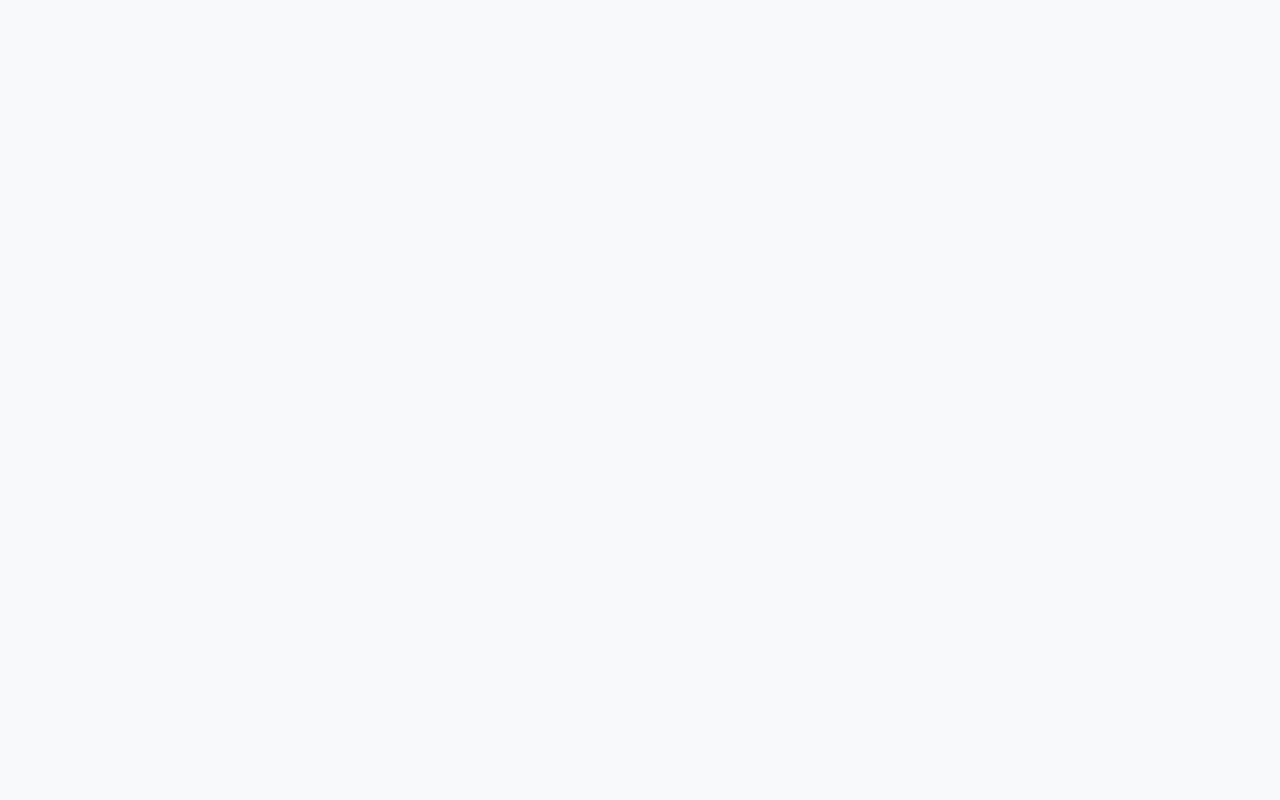
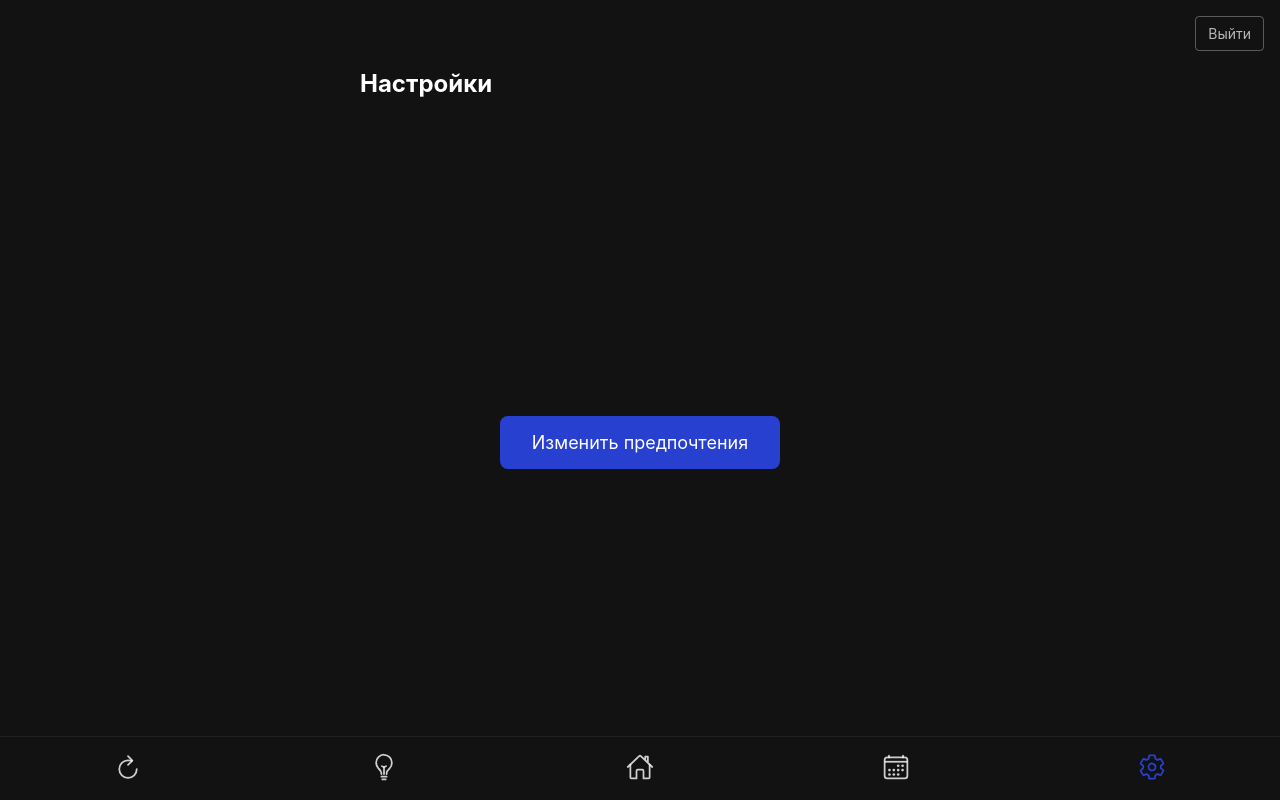
Before and after one commit to gri4014/nedoma, a React (Vite) app in the folder frontend/: page /settings in a window 1280 px wide. Before the commit this address had no page. Built offline with nearby package versions, Linux system fonts and the light colour scheme.

Commit message:
Added Settings page

```diff
--- a/frontend/src/App.tsx
+++ b/frontend/src/App.tsx
@@ -11,6 +11,7 @@ import AdminTagsPage from './pages/AdminTagsPage';
 import WelcomePage from './pages/WelcomePage';
 import BubblesPage from './pages/BubblesPage';
 import TagSelectionPage from './pages/TagSelectionPage';
+import SettingsPage from './pages/SettingsPage';
 import { EventsPage } from './pages/EventsPage';
 
 const AppRoutes = () => {
@@ -42,6 +43,7 @@ const AppRoutes = () => {
       <Route path="/bubbles" element={<BubblesPage />} />
       <Route path="/tags" element={<TagSelectionPage />} />
       <Route path="/events" element={<EventsPage />} />
+      <Route path="/settings" element={<SettingsPage />} />
 
       {/* Default Route - go to bubbles if authenticated, otherwise welcome */}
       <Route path="/" element={
--- a/frontend/src/components/common/BottomTabBar.tsx
+++ b/frontend/src/components/common/BottomTabBar.tsx
@@ -93,8 +93,8 @@ export const BottomTabBar: React.FC<BottomTabBarProps> = ({ activeTab, onTabChan
       onTabChange(tabId);
     }
 
-    // Idea and Settings tabs are placeholders for now
-    if (tabId === 'idea' || tabId === 'settings') {
+    // Idea tab is a placeholder for now
+    if (tabId === 'idea') {
       console.log(`${tabId} feature is not implemented yet`);
     }
   };
--- a/frontend/src/pages/BubblesPage.tsx
+++ b/frontend/src/pages/BubblesPage.tsx
@@ -1,5 +1,5 @@
 import React, { useEffect, useState } from 'react';
-import { useNavigate } from 'react-router-dom';
+import { useNavigate, useLocation } from 'react-router-dom';
 import styled from 'styled-components';
 import api from '../services/api';
 
@@ -142,6 +142,10 @@ const BubblesPage = () => {
     return () => window.removeEventListener('message', handleMessage);
   }, []);
 
+  const location = useLocation();
+  const fromSettings = location.state?.fromSettings;
+  const returnTab = location.state?.returnTab || 'cards';
+
   const handleContinue = async () => {
     if (isLoading || isFetchingCategories) return;
 
@@ -166,7 +170,7 @@ const BubblesPage = () => {
       console.log('Sending preferences:', preferencesToSend);
 
       await api.post('/user/preferences/categories', { preferences: preferencesToSend });
-      navigate('/tags');
+      navigate('/tags', { state: { fromSettings, returnTab } });
     } catch (error: any) {
       console.error('Error saving preferences:', error);
 
--- a/frontend/src/pages/EventsPage.tsx
+++ b/frontend/src/pages/EventsPage.tsx
@@ -1,5 +1,5 @@
 import React, { useState, useRef } from 'react';
-import { useNavigate } from 'react-router-dom';
+import { useNavigate, useLocation } from 'react-router-dom';
 import styled from 'styled-components';
 import { CardDeck, CardDeckHandle } from '../components/swipe/CardDeck';
 import { SavedEventsTab } from '../components/saved/SavedEventsTab';
@@ -69,17 +69,42 @@ const SavedContainer = styled.div`
 `;
 
 export const EventsPage: React.FC = () => {
+  const { logout } = useAuth();
+  const navigate = useNavigate();
+  const location = useLocation();
   const [activeTab, setActiveTab] = useState('cards');
+
+  React.useEffect(() => {
+    // Set active tab when location state changes
+    if (location.state?.initialTab) {
+      setActiveTab(location.state.initialTab);
+    }
+  }, [location.state]);
   const [isProcessing, setIsProcessing] = useState(false);
   const cardDeckRef = useRef<CardDeckHandle>(null);
-  const { logout } = useAuth();
-  const navigate = useNavigate();
 
   const handleLogout = () => {
     logout();
     // Clear API authorization header explicitly
     api.defaults.headers.common['Authorization'] = '';
     navigate('/');
+  };
+
+  const handleTabChange = (tabId: string) => {
+    switch (tabId) {
+      case 'settings':
+        navigate('/settings', { state: { fromTab: activeTab } });
+        break;
+      case 'saved':
+        navigate('/events', { state: { initialTab: 'saved' }, replace: true });
+        break;
+      case 'cards':
+        navigate('/events', { state: { initialTab: 'cards' }, replace: true });
+        break;
+      case 'idea':
+        console.log('Idea feature is not implemented yet');
+        break;
+    }
   };
 
   const handleUndoClick = () => {
@@ -128,7 +153,7 @@ export const EventsPage: React.FC = () => {
       </ContentContainer>
       <BottomTabBar
         activeTab={activeTab}
-        onTabChange={setActiveTab}
+        onTabChange={handleTabChange}
         onUndoClick={handleUndoClick}
       />
     </PageContainer>
--- /dev/null
+++ b/frontend/src/pages/SettingsPage.tsx
@@ -0,0 +1,131 @@
+import React from 'react';
+import { useNavigate, useLocation } from 'react-router-dom';
+import styled from 'styled-components';
+import { BottomTabBar } from '../components/common/BottomTabBar';
+import { useAuth } from '../contexts/AuthContext';
+import api from '../services/api';
+
+const LogoutButton = styled.button`
+  position: absolute;
+  top: 16px;
+  right: 16px;
+  background-color: transparent;
+  color: rgba(255, 255, 255, 0.7);
+  border: 1px solid rgba(255, 255, 255, 0.3);
+  border-radius: 4px;
+  padding: 8px 12px;
+  font-size: 14px;
+  cursor: pointer;
+  z-index: 10;
+  transition: all 0.2s ease;
+
+  &:hover {
+    background-color: rgba(255, 255, 255, 0.1);
+    color: white;
+  }
+`;
+
+const Title = styled.h1`
+  font-size: 24px;
+  color: #FFFFFF;
+  margin: 70px 0 50px;
+  padding: 0 20px;
+  text-align: left;
+  z-index: 1;
+  width: 100%;
+  max-width: 600px;
+  margin-left: auto;
+  margin-right: auto;
+`;
+
+const PageContainer = styled.div`
+  width: 100%;
+  min-height: 100vh;
+  background-color: #121212;
+  display: flex;
+  flex-direction: column;
+  position: relative;
+`;
+
+const ContentContainer = styled.div`
+  flex: 1;
+  display: flex;
+  align-items: center;
+  justify-content: center;
+  padding: 20px 20px 84px; /* Top padding + Space for bottom tab bar */
+`;
+
+const SettingsContainer = styled.div`
+  width: 100%;
+  max-width: 600px;
+  display: flex;
+  flex-direction: column;
+  align-items: center;
+`;
+
+const Button = styled.button`
+  background: #2840CF;
+  color: white;
+  border: none;
+  padding: 16px 32px;
+  border-radius: 8px;
+  font-size: 18px;
+  cursor: pointer;
+  transition: all 0.2s ease;
+
+  &:hover {
+    background: #1f32a8;
+    transform: translateY(-1px);
+  }
+
+  &:active {
+    transform: translateY(0);
+  }
+`;
+
+const SettingsPage = () => {
+  const navigate = useNavigate();
+  const location = useLocation();
+  const { logout } = useAuth();
+  const fromTab = location.state?.fromTab || 'cards';
+
+  const handleLogout = () => {
+    logout();
+    api.defaults.headers.common['Authorization'] = '';
+    navigate('/');
+  };
+
+  const handleClick = () => {
+    navigate('/bubbles', { state: { fromSettings: true, returnTab: fromTab } });
+  };
+
+  return (
+    <PageContainer>
+      <LogoutButton onClick={handleLogout}>
+        Выйти
+      </LogoutButton>
+      <Title>Настройки</Title>
+      <ContentContainer>
+        <SettingsContainer>
+          <Button onClick={handleClick}>
+            Изменить предпочтения
+          </Button>
+        </SettingsContainer>
+      </ContentContainer>
+      <BottomTabBar
+        activeTab="settings"
+        onTabChange={(tabId) => {
+          if (tabId === 'saved') {
+            navigate('/events', { state: { initialTab: 'saved' } });
+          } else if (tabId === 'cards') {
+            navigate('/events', { state: { initialTab: 'cards' } });
+          } else if (tabId === 'idea') {
+            console.log('Idea feature is not implemented yet');
+          }
+        }}
+      />
+    </PageContainer>
+  );
+};
+
+export default SettingsPage;
--- a/frontend/src/pages/TagSelectionPage.tsx
+++ b/frontend/src/pages/TagSelectionPage.tsx
@@ -1,5 +1,5 @@
 import React, { useEffect, useState } from 'react';
-import { useNavigate } from 'react-router-dom';
+import { useNavigate, useLocation } from 'react-router-dom';
 import styled from 'styled-components';
 import api from '../services/api';
 
@@ -241,12 +241,17 @@ const TagSelectionPage = () => {
     });
   };
 
+  const location = useLocation();
+  const fromSettings = location.state?.fromSettings;
+  const returnTab = location.state?.returnTab || 'cards';
+
   const handleContinue = async () => {
     setIsLoading(true);
     setError(null);
     try {
       await api.post('/user/preferences/tags', { preferences: selectedTags });
-      navigate('/events');
+      // If coming from settings, return to events page
+      navigate('/events', { replace: true, state: { initialTab: returnTab } });
     } catch (error) {
       console.error('Error saving tag preferences:', error);
       setError('Ошибка сохранения тегов. Пожалуйста, попробуйте снова.');
```
